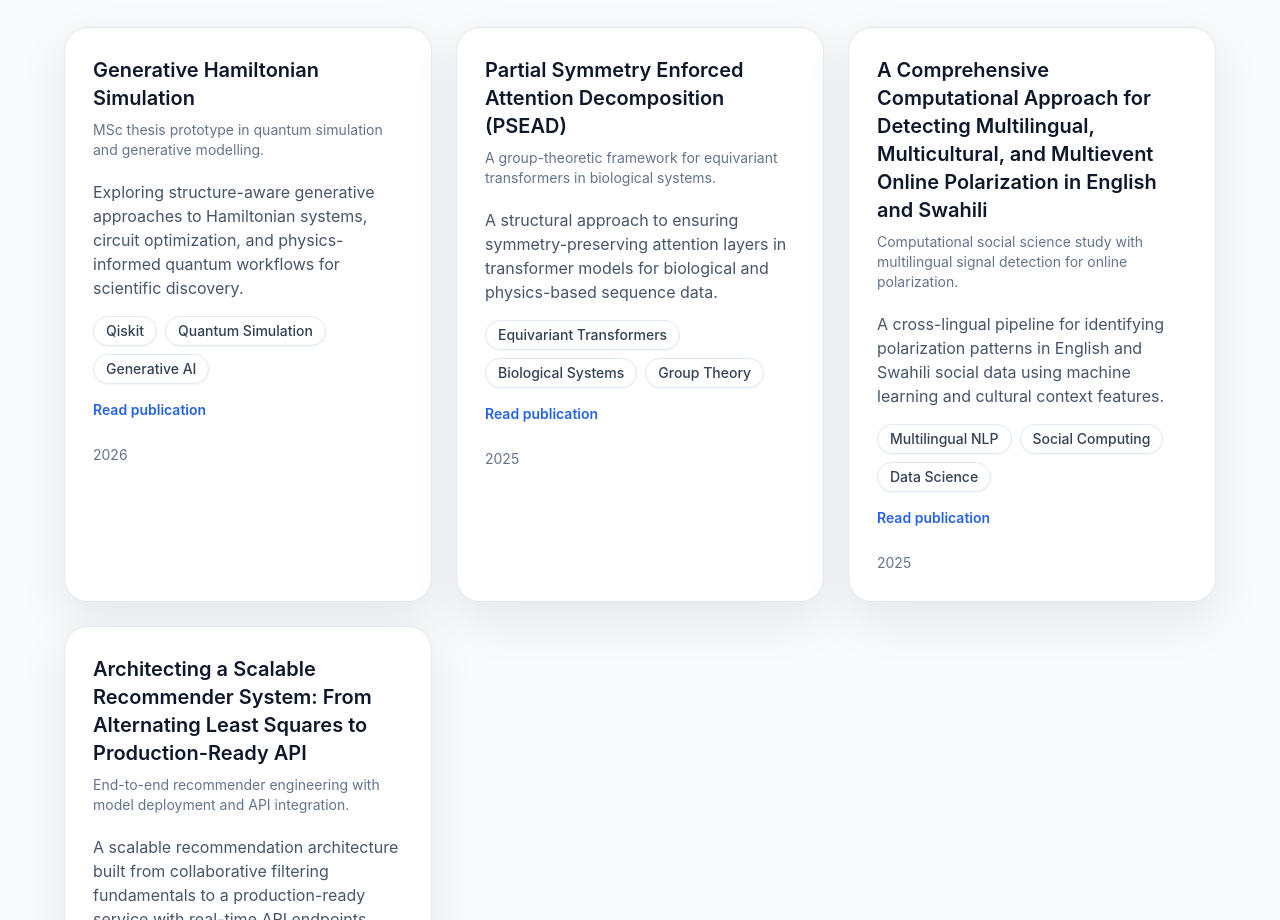
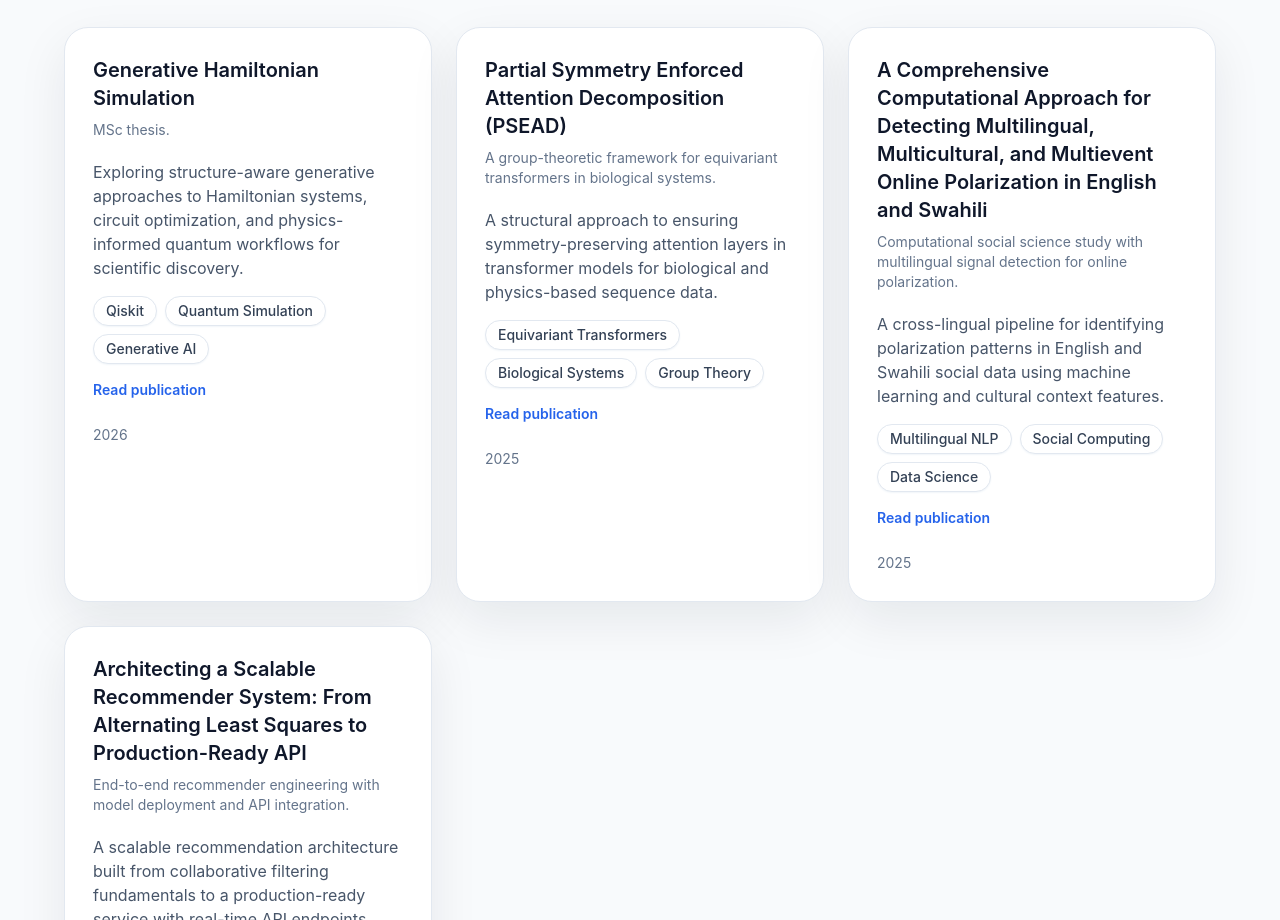
Before and after one commit to DanielAyomide-git/danielayomide-git.github.io, a React (Vite) app: page / in a window 1280 px wide. Shown: the part 1100-2020 px from the top of the page. Built offline with nearby package versions, Linux system fonts and the light colour scheme; the HTML template or start-up script is replaced by a standard one.

Commit message:
Updated link to thesis

```diff
--- a/src/App.tsx
+++ b/src/App.tsx
@@ -7,8 +7,7 @@ const profileImage = `${(import.meta as any).env?.BASE_URL ?? "/"}picture.png`;
 const publications = [
   {
     title: "Generative Hamiltonian Simulation",
-    subtitle:
-      "MSc thesis prototype in quantum simulation and generative modelling.",
+    subtitle: "MSc thesis.",
     description:
       "Exploring structure-aware generative approaches to Hamiltonian systems, circuit optimization, and physics-informed quantum workflows for scientific discovery.",
     tags: ["Qiskit", "Quantum Simulation", "Generative AI"],
```
Also changed, not shown: 2 other files (tests, documents, lock files or other folders).
